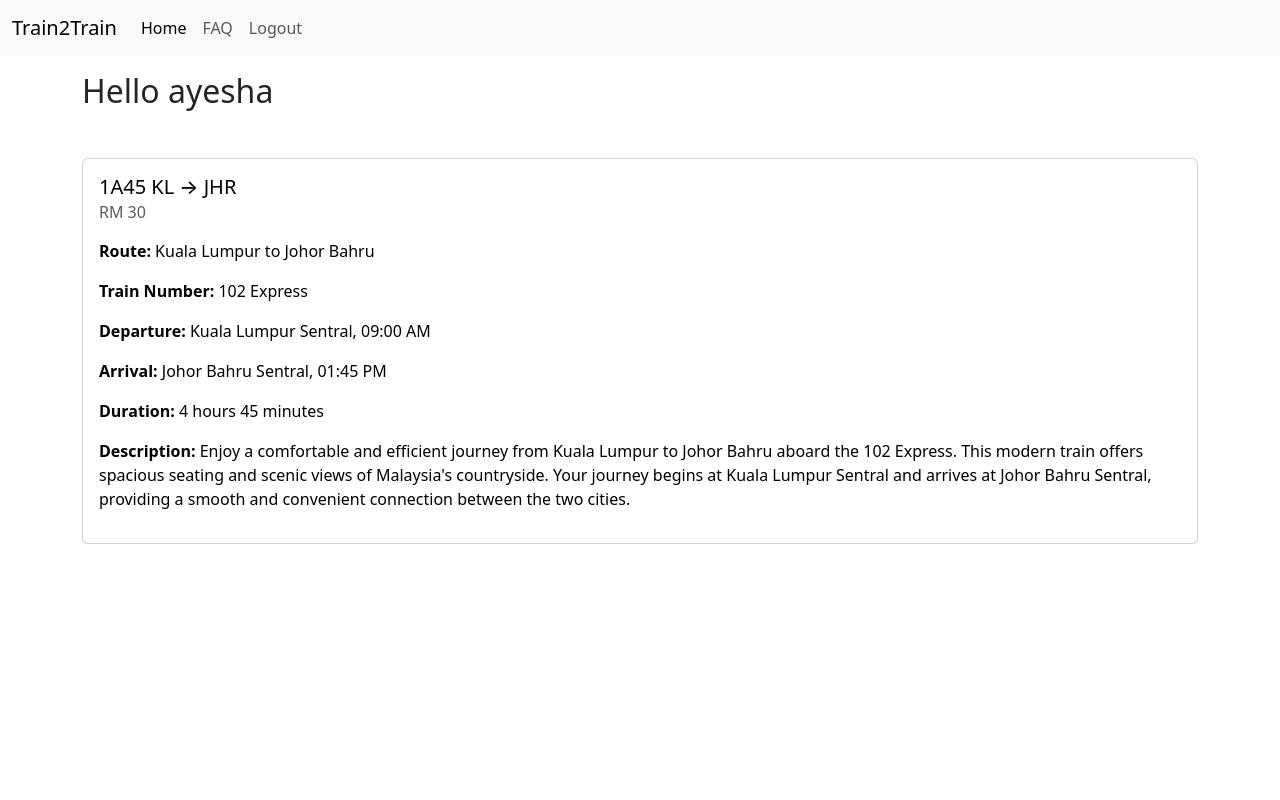
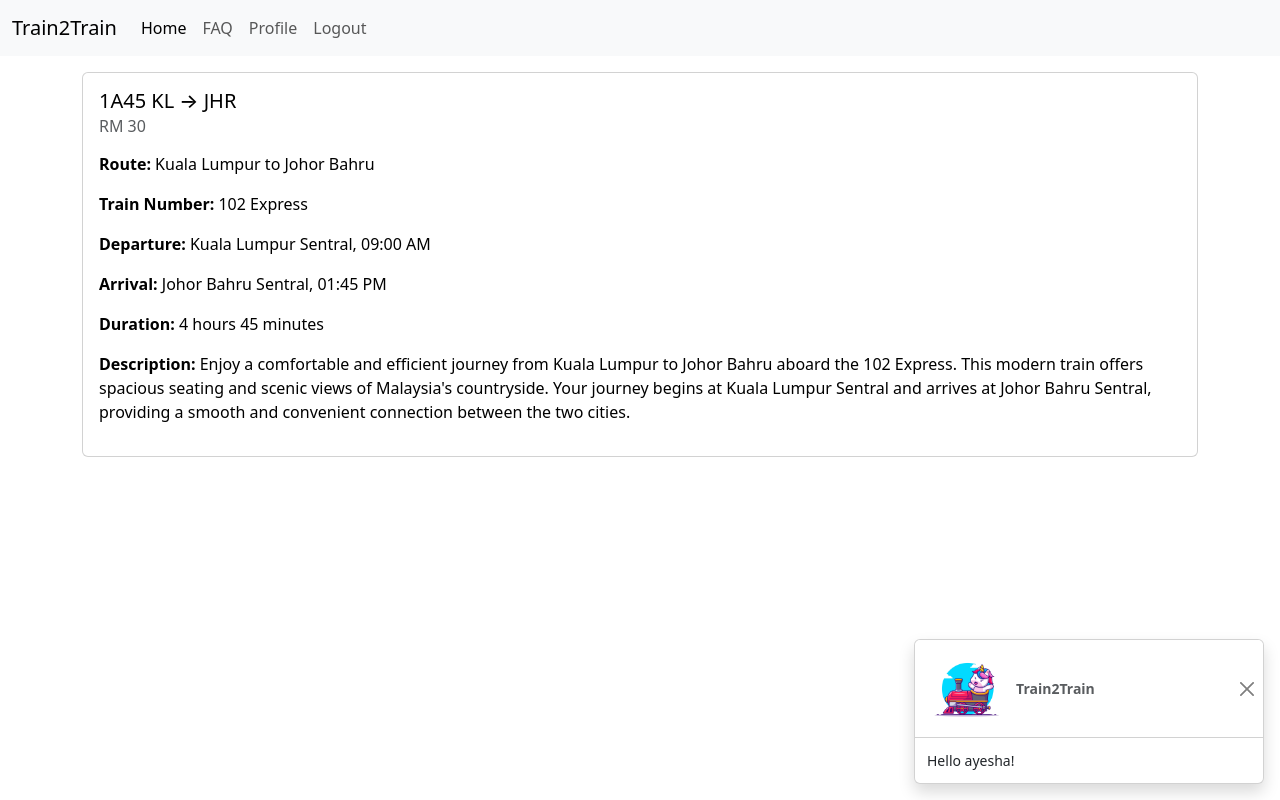
Before and after one commit to ayyesha44/Bus-Ticketing-System, a Flask app: page / in a window 1280 px wide. Run offline with Flask 3, Linux system fonts and the light colour scheme; a user stored in the database is signed in.

Commit message:
add user profile, make pop up

```diff
--- a/app/routes.py
+++ b/app/routes.py
@@ -49,5 +49,11 @@ def signup():
     return render_template('signup.html', form=form, title="Sign Up")
 
 @app.route('/seats')
+@login_required
 def select_seat():
     return render_template("select_seat.html")
+
+@app.route('/profile')
+@login_required
+def profile():
+    return render_template("profile.html")
--- a/app/templates/base.html
+++ b/app/templates/base.html
@@ -22,6 +22,11 @@
         <li class="nav-item">
           <a class="nav-link" href="/faq">FAQ</a>
         </li>
+          {% if not current_user.is_anonymous %}
+          <li class="nav-item">
+          <a class="nav-link" href="/profile">Profile</a>
+          </li>
+          {% endif %}
         <li class="nav-item">
             {% if current_user.is_anonymous %}
             <a class="nav-link" href="/login">Login</a>
--- a/app/templates/index.html
+++ b/app/templates/index.html
@@ -1,7 +1,18 @@
 {% extends "base.html" %}
 
 {% block body %}
-<h2 class="mb-5">  Hello {{current_user.username}}</h2>
+<div class="toast-container position-fixed bottom-0 end-0 p-3">
+  <div id="liveToast" class="toast show" role="alert" aria-live="assertive" aria-atomic="true">
+    <div class="toast-header">
+      <img src="../static/2087.jpg" class="rounded me-2 w-25">
+      <strong class="me-auto">Train2Train</strong>
+      <button type="button" class="btn-close" data-bs-dismiss="toast" aria-label="Close"></button>
+    </div>
+    <div class="toast-body">
+      Hello {{current_user.username}}!
+    </div>
+  </div>
+</div>
 <div class="card w-100" style="width: 18rem;">
     <a href="/seats" class="text-decoration-none text-black">
   <div class="card-body">
```
Also changed, not shown: app/templates/profile.html (added, +10 -0 lines), app/static/2087.jpg (added), 1 other file.
